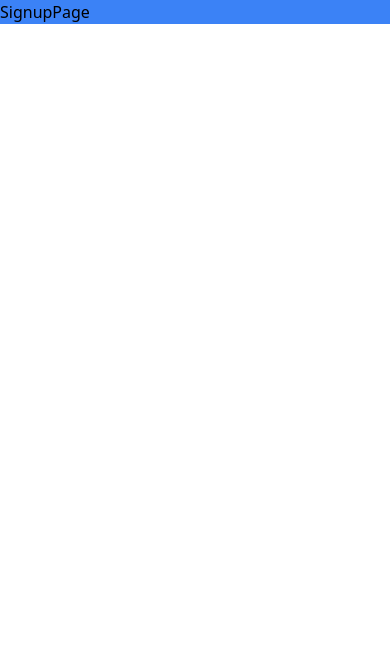
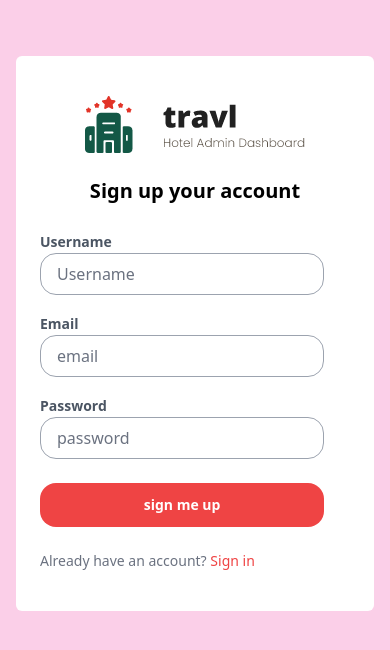
Before and after one commit to NishantTechybirds/travl-ui, a React (Vite) app: page /signup in a window 390 px wide. Shown: the top 650 px of the page. Built offline with nearby package versions, Linux system fonts and the light colour scheme.

Commit message:
mobile view of sign up page is ready

```diff
--- a/package.json
+++ b/package.json
@@ -13,6 +13,7 @@
     "react-router-dom": "^6.4.3"
   },
   "devDependencies": {
+    "@tailwindcss/forms": "^0.5.3",
     "@types/react": "^18.0.0",
     "@types/react-dom": "^18.0.0",
     "@vitejs/plugin-react": "^1.3.0",
--- /dev/null
+++ b/src/components/Button.jsx
@@ -0,0 +1,13 @@
+/** @format */
+
+import React from "react";
+
+const Button = ({ children }) => {
+  return (
+    <button className="bg-red-500 py-3 rounded-2xl text-white font-semibold text-sm w-11/12 text-center">
+      {children}
+    </button>
+  );
+};
+
+export default Button;
--- /dev/null
+++ b/src/components/Input.jsx
@@ -0,0 +1,21 @@
+/** @format */
+
+import React from "react";
+
+const Input = ({ id, children, placeholder }) => {
+  return (
+    <div className="">
+      <label className="text-gray-600 text-sm font-semibold" htmlFor={id}>
+        {children}
+      </label>
+      <input
+        placeholder={placeholder}
+        className="block w-11/12 py-2 px-4 border focus:border-none focus:ring-red-500  border-gray-400 rounded-2xl"
+        id={id}
+        type="text"
+      />
+    </div>
+  );
+};
+
+export default Input;
--- /dev/null
+++ b/src/components/Logo.jsx
@@ -0,0 +1,12 @@
+/** @format */
+
+import React from "react";
+const Logo = () => {
+  return (
+    <div>
+      <img src="/public/travlLogo.png" alt="Logo" />
+    </div>
+  );
+};
+
+export default Logo;
--- a/src/pages/SignupPage.jsx
+++ b/src/pages/SignupPage.jsx
@@ -1,9 +1,45 @@
 /** @format */
 
 import React from "react";
+import { Link } from "react-router-dom";
+import Button from "../components/Button";
+import Input from "../components/Input";
+import Logo from "../components/Logo";
 
 const SignupPage = () => {
-  return <div className="bg-blue-500">SignupPage</div>;
+  return (
+    <div className="bg-pink-200 h-screen px-4 py-14">
+      <div className="bg-white py-10 px-6 rounded-md space-y-6">
+        <div className="flex justify-center">
+          <Logo></Logo>
+        </div>
+        <h5 className="font-semibold text-xl text-center">
+          Sign up your account
+        </h5>
+        <div className="space-y-4">
+          <Input id="username" placeholder="Username">
+            Username
+          </Input>
+          <Input id="email" placeholder="email">
+            Email
+          </Input>
+          <Input id="password" placeholder="password">
+            Password
+          </Input>
+        </div>
+        <div className="">
+          <Button>sign me up</Button>
+        </div>
+        <p className="text-sm text-gray-500">
+          Already have an account?{" "}
+          <span className="text-red-500">
+            {" "}
+            <Link to="/">Sign in</Link>{" "}
+          </span>
+        </p>
+      </div>
+    </div>
+  );
 };
 
 export default SignupPage;
--- a/tailwind.config.js
+++ b/tailwind.config.js
@@ -8,5 +8,5 @@ module.exports = {
   theme: {
     extend: {},
   },
-  plugins: [],
+  plugins: [require("@tailwindcss/forms")],
 };
```
Also changed, not shown: public/travlLogo.png (added), 1 other file (tests, documents, lock files or other folders).
